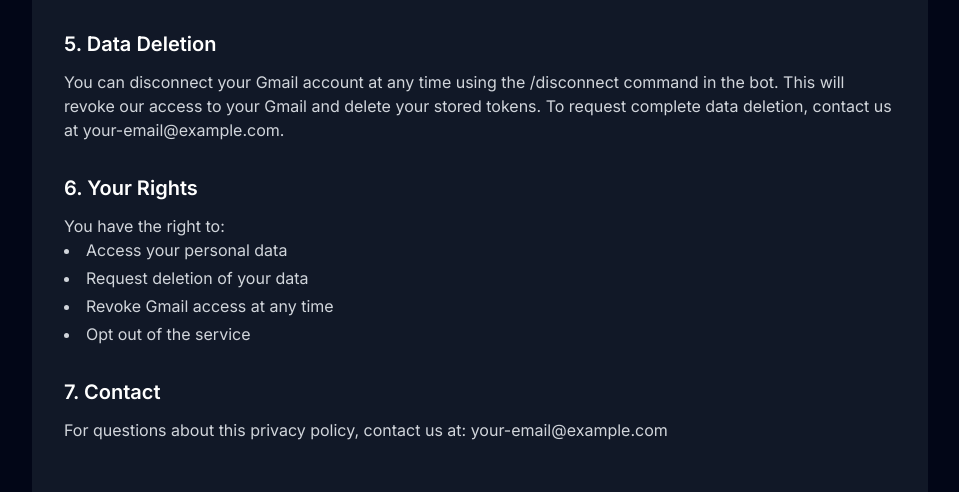
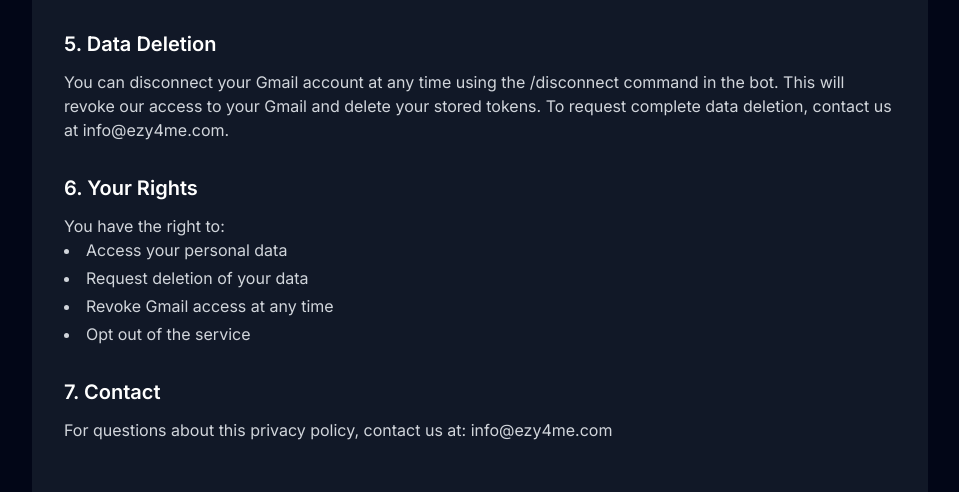
Before and after one commit to iqpersonal/mailSync, a Next.js app: page /privacy in a window 1280 px wide. Shown: the part 838-1330 px from the top of the page, without its empty margins (160-1119 px from the left). Built offline with nearby package versions, Linux system fonts and the light colour scheme.

Commit message:
Update contact email to info@ezy4me.com

```diff
--- a/src/app/privacy/page.tsx
+++ b/src/app/privacy/page.tsx
@@ -50,7 +50,7 @@ export default function PrivacyPolicy() {
         <p className="text-gray-300">
           You can disconnect your Gmail account at any time using the /disconnect command in the bot.
           This will revoke our access to your Gmail and delete your stored tokens.
-          To request complete data deletion, contact us at your-email@example.com.
+          To request complete data deletion, contact us at info@ezy4me.com.
         </p>
       </section>
 
@@ -68,7 +68,7 @@ export default function PrivacyPolicy() {
       <section className="mb-8">
         <h2 className="text-xl font-semibold mb-3">7. Contact</h2>
         <p className="text-gray-300">
-          For questions about this privacy policy, contact us at: your-email@example.com
+          For questions about this privacy policy, contact us at: info@ezy4me.com
         </p>
       </section>
     </div>
--- a/src/app/terms/page.tsx
+++ b/src/app/terms/page.tsx
@@ -76,7 +76,7 @@ export default function TermsOfService() {
       <section className="mb-8">
         <h2 className="text-xl font-semibold mb-3">9. Contact</h2>
         <p className="text-gray-300">
-          For questions about these terms, contact us at: your-email@example.com
+          For questions about these terms, contact us at: info@ezy4me.com
         </p>
       </section>
     </div>
```
